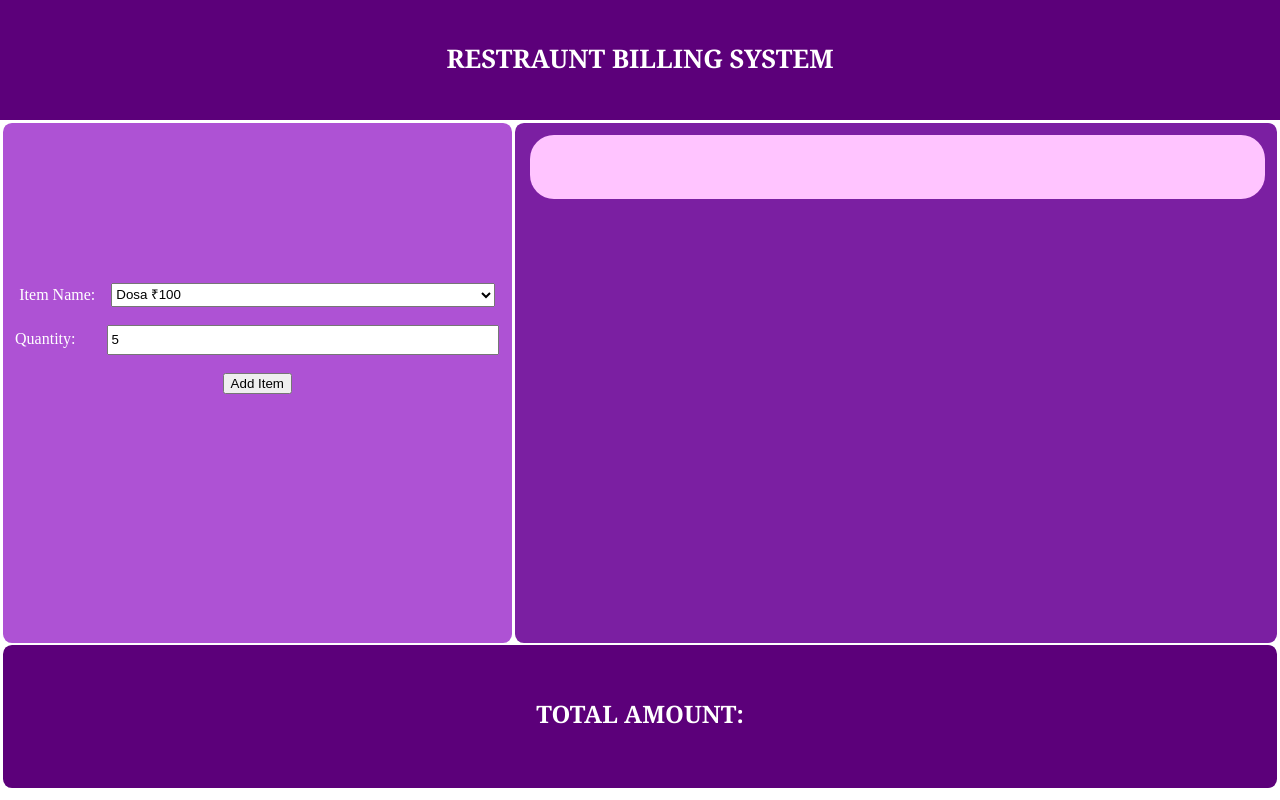
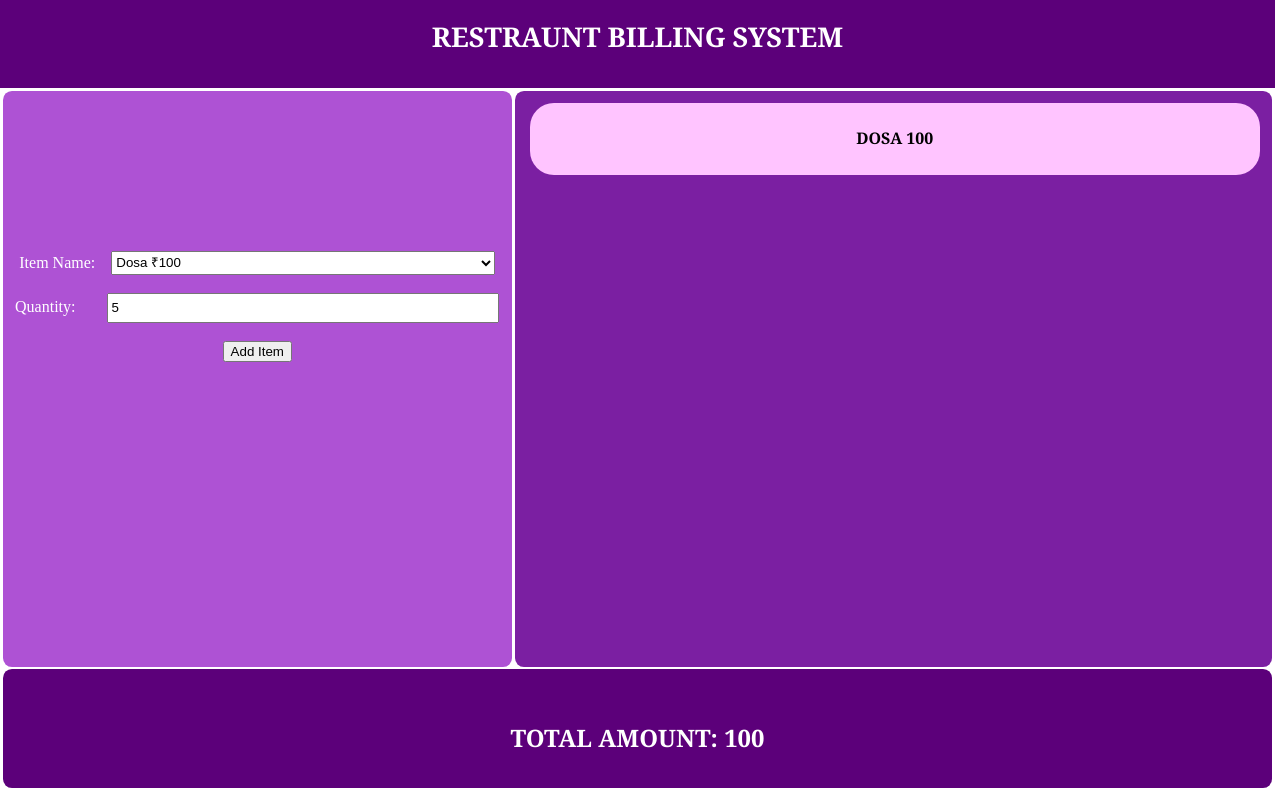
Before and after one commit to ashutoshdubey133/RestrauntBillingSystem, a plain HTML site: page index.html in a window 1280 px wide. Both pictures are taken after typing "5" into the empty fields and a click on the input "Add Item". Drawn offline with Linux system fonts and the light colour scheme.

Commit message:
1. Added the functionality to show the total amount 2. Showed the added item on cart with its price.

```diff
--- a/index.html
+++ b/index.html
@@ -35,13 +35,14 @@
       <br>
       <br>
       <input type="submit" value="Add Item" id="submit" onclick="addItem()">
+
   </div>
 
   <div id="cartList">
   </div>
 
   <div id="total">
-    <h2> TOTAL AMOUNT: </h2>
+    <h2 id="totalh2"> TOTAL AMOUNT: </h2>
   </div>
 </div>
 
--- a/script.js
+++ b/script.js
@@ -1,21 +1,46 @@
 var i =1;
+var price = [];
+price["dosa"] = 100;
+price["cholebhature"] = 60;
+
+var total = 0;
 
 function addItem(){
   if(i>6){
     return;
   }
   i++;
+
+  const ioptions = document.getElementById("iname");
+  const iname = ioptions.value;
+  const iprice = price[iname];
+  total += iprice;
   const cartList = document.getElementById("cartList");
+
   const itembg = document.createElement("div");
   itembg.style.cssText = `
   background-color: #ffc4ff;
   margin-left: 1.2vw;
   margin-right: 1.2vw;
-  width: 57.4vw;
+  width: 57vw;
   height: 8vh;
   margin-top: 1.6vh;
   border-radius: 3vh;
+  color: black;
+  font-size: 1em;
+  padding-top: 1vh;
+  font-family: "Georgia";
+  font-weight: bold;
   `;
+  const para = document.createElement("p");
+  const ptext = document.createTextNode(iname.toUpperCase() +" "+iprice);
+  para.appendChild(ptext);
+  itembg.appendChild(para);
 
   cartList.appendChild(itembg);
+
+  const totaldiv = document.getElementById("totalh2");
+
+  totaldiv.innerHTML = "TOTAL AMOUNT: " + total.toString();
+
 }
--- a/style.css
+++ b/style.css
@@ -3,10 +3,9 @@
   color: white;
   text-align: center;
   font-family: "Georgia";
-  font-size: 80%;
+  font-size: 1.7vh;
   grid-column: 1/3;
-  padding-top: 3vh;
-  /* margin-left: 0.3%; */
+  /* padding-top: 1vh; */
 }
 
 html, body {
@@ -15,10 +14,9 @@ html, body {
 
 .grid{
   display: grid;
-  grid-template-columns: 40vw 59.8vw;
-    /* grid-template-columns: 40% 59%; */
-  grid-template-rows: 15vh 65vh 18vh;
-  /* grid-template-rows: 30% 130% 38%; */
+  grid-template-columns: 40vw 59.4vw;
+
+  grid-template-rows: 11vh 72vh 15vh;
   grid-gap: 0.2vw;
 }
 
```
